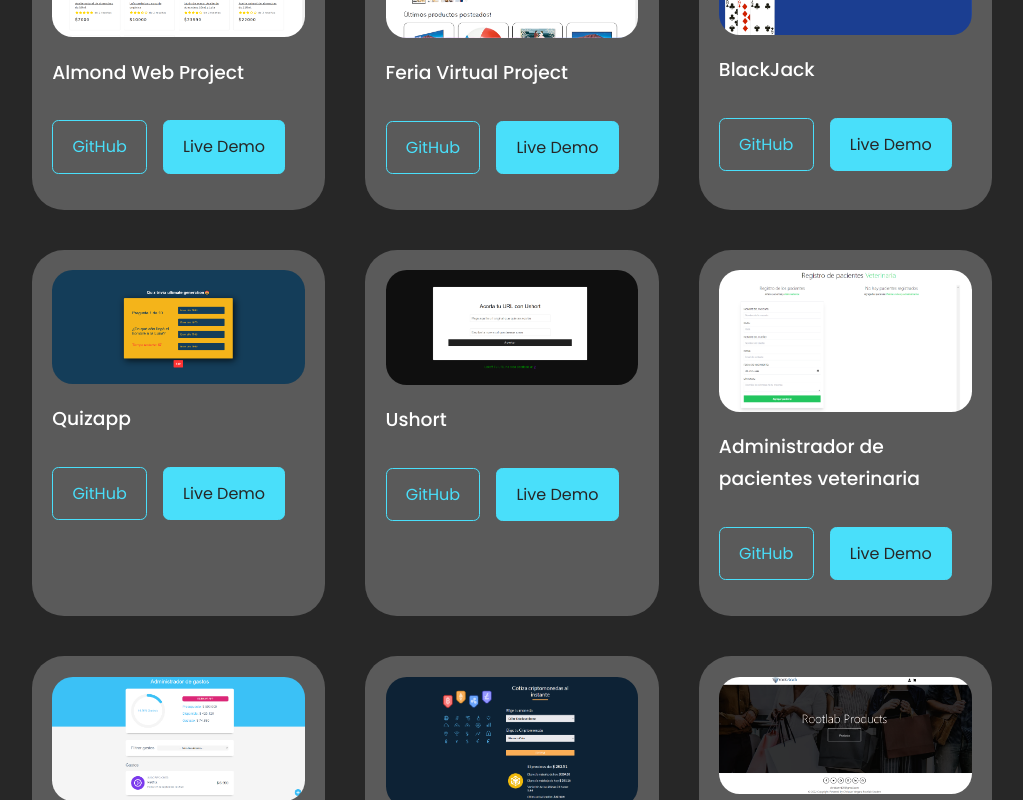
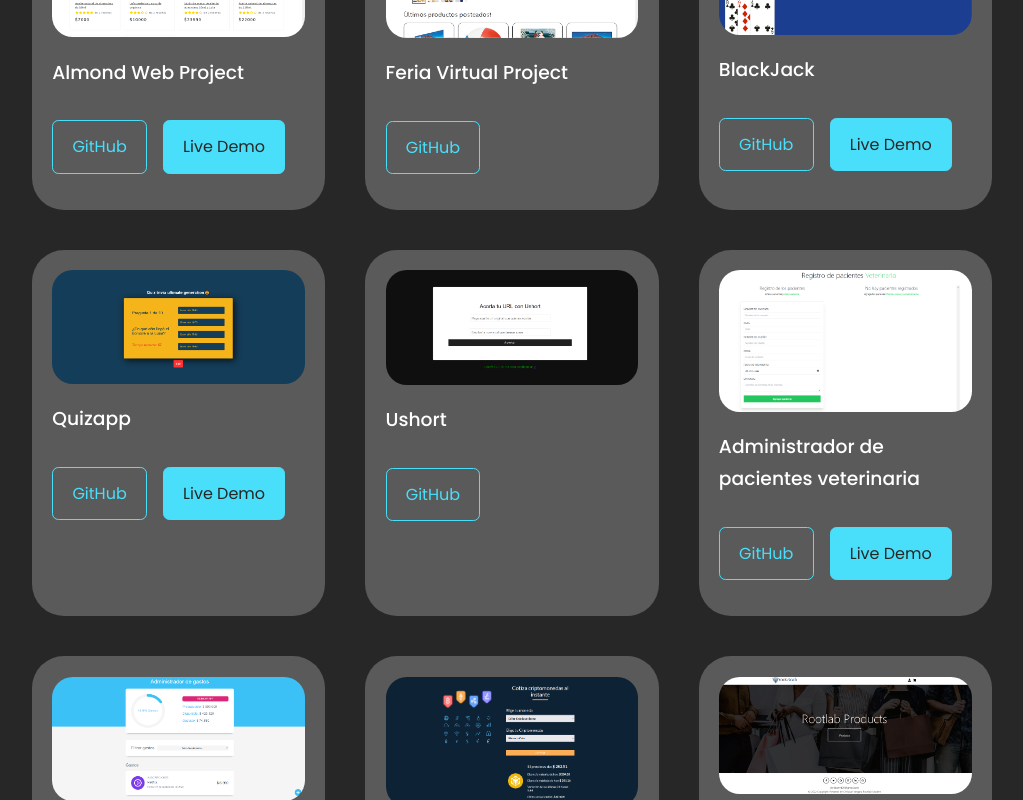
Before and after one commit to Chrisvd9/portafolio, a React (Create React App) app: page / in a window 1280 px wide. Shown: the part 2760-3560 px from the top of the page, without its empty margins (128-1151 px from the left). Built offline with nearby package versions, Linux system fonts and the light colour scheme; a web font is replaced by a local one.

Commit message:
actualización 2023

```diff
--- a/src/components/header/header.css
+++ b/src/components/header/header.css
@@ -69,8 +69,9 @@ header {
 
 @media screen and (max-width: 1024px) {
     header {
-        height: 68vh;
+        height: 100vh;
     }
+
 }
 
 /* ============= MEDIA QUERIES (SMALL DEVICES) =============== */
--- a/src/components/portafolio/Portafolio.jsx
+++ b/src/components/portafolio/Portafolio.jsx
@@ -1,88 +1,7 @@
-import React from "react";
+import React, { useState } from "react";
+import { useEffect } from "react";
+import { data } from "../../data";
 import "./portafolio.css";
-import IMG1 from "../../assests/homepage.png";
-import IMG2 from "../../assests/homepageferia.png";
-import IMG3 from "../../assests/blackjacksc.png";
-import IMG4 from "../../assests/quizapp.png";
-import IMG5 from "../../assests/shorturl.png";
-import IMG6 from "../../assests/ad-1.png";
-import IMG7 from "../../assests/app-planificador.png";
-import IMG8 from "../../assests/inicio-criptos.png";
-import IMG9 from "../../assests/home-rootlab.png";
-import IMG10 from "../../assests/home-docmovi.png";
-
-const data = [
-  {
-    id: 1,
-    image: IMG1,
-    title: "Almond Web Project",
-    github: "https://github.com/Chrisvd9/Almond-Web-Project",
-    demo: "http://34.234.77.210/",
-  },
-  {
-    id: 2,
-    image: IMG2,
-    title: "Feria Virtual Project",
-    github: "https://github.com/Chrisvd9/feria-virtual-projectv2",
-    demo: "",
-  },
-  {
-    id: 3,
-    image: IMG3,
-    title: "BlackJack",
-    github: "https://github.com/Chrisvd9/simple-blackjack-game",
-    demo: "https://chrisvd9.github.io/simple-blackjack-game/",
-  },
-  {
-    id: 4,
-    image: IMG4,
-    title: "Quizapp",
-    github: "https://github.com/Chrisvd9/quizapp",
-    demo: "https://quizappchris.herokuapp.com/",
-  },
-  {
-    id: 5,
-    image: IMG5,
-    title: "Ushort",
-    github: "https://github.com/Chrisvd9/ShortUrls",
-    demo: "https://shorturls-production-fe26.up.railway.app/",
-  },
-  {
-    id: 6,
-    image: IMG6,
-    title: "Administrador de pacientes veterinaria",
-    github: "https://github.com/Chrisvd9/Administrador-de-pacientes-vet",
-    demo: "https://clinquant-granita-a7b6f4.netlify.app/",
-  },
-  {
-    id: 7,
-    image: IMG7,
-    title: "Administrador de gastos",
-    github: "https://github.com/Chrisvd9/Administrador-de-gastos",
-    demo: "https://bespoke-tulumba-ed6bd5.netlify.app/",
-  },
-  {
-    id: 8,
-    image: IMG8,
-    title: "Cotizador de criptomonedas",
-    github: "https://github.com/Chrisvd9/Cotizador-de-criptomonedas",
-    demo: "https://frolicking-pastelito-9bf01d.netlify.app/",
-  },
-  {
-    id: 9,
-    image: IMG9,
-    title: "Productos rootlab nextjs",
-    github: "https://github.com/Chrisvd9/productos-rootlab-nextjs-ts",
-    demo: "https://productos-rootlab-nextjs-ts-by-christian-vergara.vercel.app/",
-  },
-  {
-    id: 10,
-    image: IMG10,
-    title: "Docmovi test 2022",
-    github: "https://github.com/Chrisvd9/docmovi-test-2022",
-    demo: "",
-  },
-];
 
 const Portafolio = () => {
   return (
@@ -93,18 +12,27 @@ const Portafolio = () => {
       <div className="container portafolio__container">
         {data?.map(({ id, image, title, github, demo }) => {
           return (
-            <article className="portafolio__item">
+            <article key={id} className="portafolio__item">
               <div className="portafolio__item-image">
                 <img src={image} alt={title} />
               </div>
               <h3>{title}</h3>
               <div className="portafolio__item-cta">
-                <a href={github} className="btn" target="_blank">
+                <a href={github} className="btn" target="_blank" rel="noopener">
                   GitHub
                 </a>
-                <a href={demo} className="btn btn-primary" target="_blank">
-                  Live Demo
-                </a>
+                {demo ? (
+                  <a
+                    href={demo}
+                    className="btn btn-primary"
+                    target="_blank"
+                    rel="noopener"
+                  >
+                    Live Demo
+                  </a>
+                ) : (
+                  ""
+                )}
               </div>
             </article>
           );
--- a/src/components/portafolio/portafolio.css
+++ b/src/components/portafolio/portafolio.css
@@ -31,6 +31,29 @@
     gap: 1rem;
     margin-bottom: 1rem;
 }
+.App {
+    font-family: sans-serif;
+    text-align: center;
+  }
+
+  .pagination ul li {
+    display: inline;
+    padding: 10px 15px;
+    background: #eee;
+    margin: 10px;
+    cursor: pointer;
+  }
+
+  table {
+    border-collapse: collapse;
+    margin: auto;
+  }
+
+  td,
+  th {
+    border: 1px solid;
+    padding: 20px;
+  }
 
 /* ============= MEDIA QUERIES (MEDIUM DEVICES) =============== */
 
--- /dev/null
+++ b/src/data.js
@@ -0,0 +1,83 @@
+import IMG1 from "./assests/homepage.png";
+import IMG2 from "./assests/homepageferia.png";
+import IMG3 from "./assests/blackjacksc.png";
+import IMG4 from "./assests/quizapp.png";
+import IMG5 from "./assests/shorturl.png";
+import IMG6 from "./assests/ad-1.png";
+import IMG7 from "./assests/app-planificador.png";
+import IMG8 from "./assests/inicio-criptos.png";
+import IMG9 from "./assests/home-rootlab.png";
+import IMG10 from "./assests/home-docmovi.png";
+
+export const data = [
+  {
+    id: 1,
+    image: IMG1,
+    title: "Almond Web Project",
+    github: "https://github.com/Chrisvd9/Almond-Web-Project",
+    demo: "http://34.234.77.210/",
+  },
+  {
+    id: 2,
+    image: IMG2,
+    title: "Feria Virtual Project",
+    github: "https://github.com/Chrisvd9/feria-virtual-projectv2",
+    demo: "",
+  },
+  {
+    id: 3,
+    image: IMG3,
+    title: "BlackJack",
+    github: "https://github.com/Chrisvd9/simple-blackjack-game",
+    demo: "https://chrisvd9.github.io/simple-blackjack-game/",
+  },
+  {
+    id: 4,
+    image: IMG4,
+    title: "Quizapp",
+    github: "https://github.com/Chrisvd9/quizapp",
+    demo: "https://quizapp-sable.vercel.app/",
+  },
+  {
+    id: 5,
+    image: IMG5,
+    title: "Ushort",
+    github: "https://github.com/Chrisvd9/ShortUrls",
+    demo: "",
+  },
+  {
+    id: 6,
+    image: IMG6,
+    title: "Administrador de pacientes veterinaria",
+    github: "https://github.com/Chrisvd9/Administrador-de-pacientes-vet",
+    demo: "https://clinquant-granita-a7b6f4.netlify.app/",
+  },
+  {
+    id: 7,
+    image: IMG7,
+    title: "Administrador de gastos",
+    github: "https://github.com/Chrisvd9/Administrador-de-gastos",
+    demo: "https://bespoke-tulumba-ed6bd5.netlify.app/",
+  },
+  {
+    id: 8,
+    image: IMG8,
+    title: "Cotizador de criptomonedas",
+    github: "https://github.com/Chrisvd9/Cotizador-de-criptomonedas",
+    demo: "https://frolicking-pastelito-9bf01d.netlify.app/",
+  },
+  {
+    id: 9,
+    image: IMG9,
+    title: "Productos rootlab nextjs",
+    github: "https://github.com/Chrisvd9/productos-rootlab-nextjs-ts",
+    demo: "https://productos-rootlab-nextjs-ts-by-christian-vergara.vercel.app/",
+  },
+  {
+    id: 10,
+    image: IMG10,
+    title: "Docmovi test 2022",
+    github: "https://github.com/Chrisvd9/docmovi-test-2022",
+    demo: "",
+  },
+];
--- a/src/index.js
+++ b/src/index.js
@@ -1,5 +1,10 @@
-import ReactDOM from 'react-dom'
+import React from 'react'
+import ReactDOM from 'react-dom/client'
 import App from './App'
 import './index.css'
 
-ReactDOM.render(<App/>, document.querySelector("#root"));
+ReactDOM.createRoot(document.getElementById('root')).render(
+  <React.StrictMode>
+    <App />
+  </React.StrictMode>
+)
```
